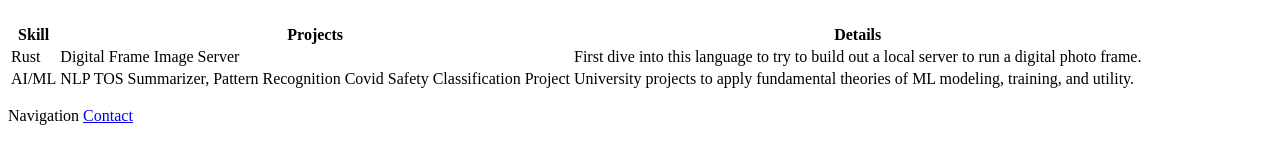
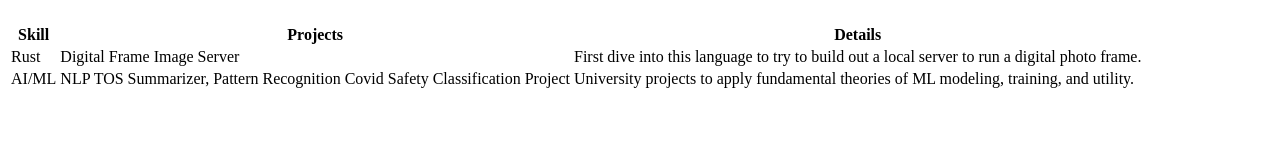
Before and after one commit to jhong16/My-Github-Page, a Jekyll site: the page built from index.md, in a window 1280 px wide. Shown: the part 389-553 px from the top of the page. Built offline with Jekyll 4.4.1, drawn with Linux system fonts in a browser that asks for light colours.

Commit message:
Update footer.html

```diff
--- a/_includes/footer.html
+++ b/_includes/footer.html
@@ -1,3 +1,2 @@
 <footer>
-	<p>Navigation <a href="https://jhong16.github.io/contact">Contact</a></p>
 </footer>
```
